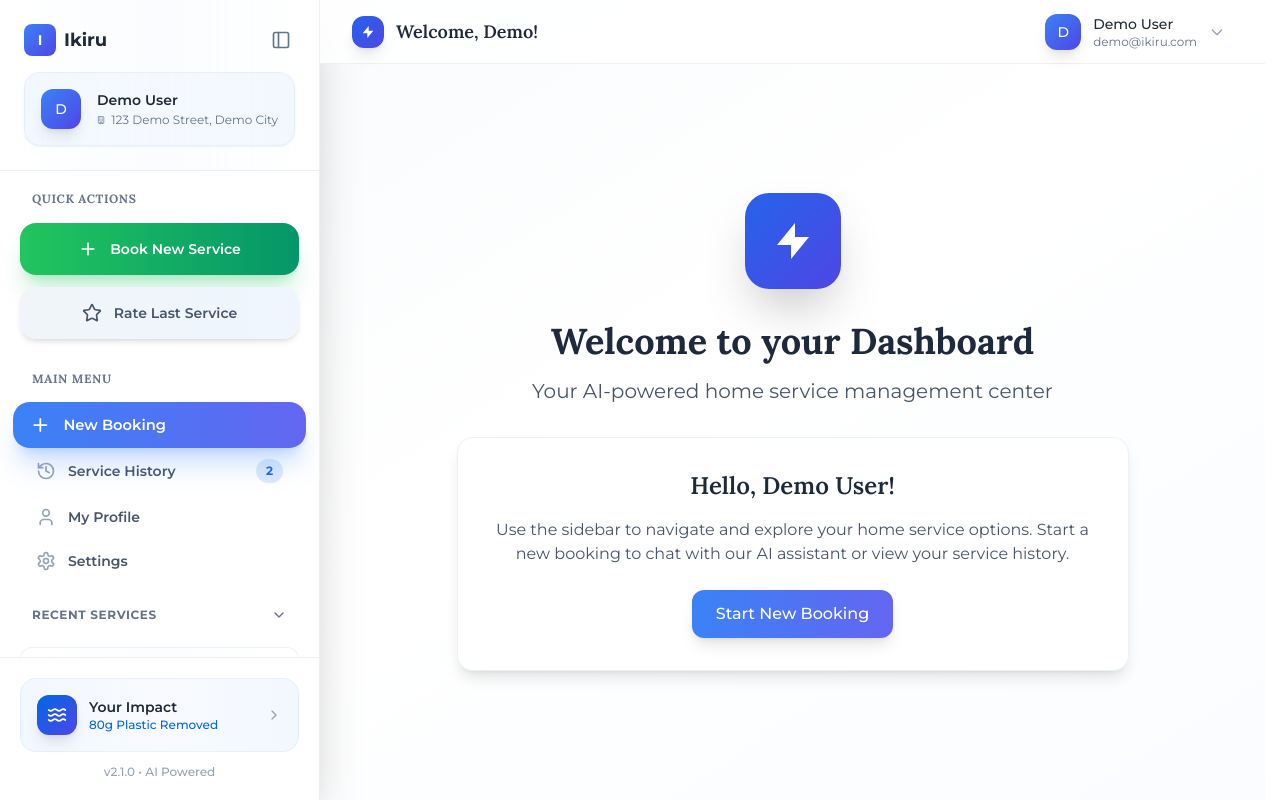
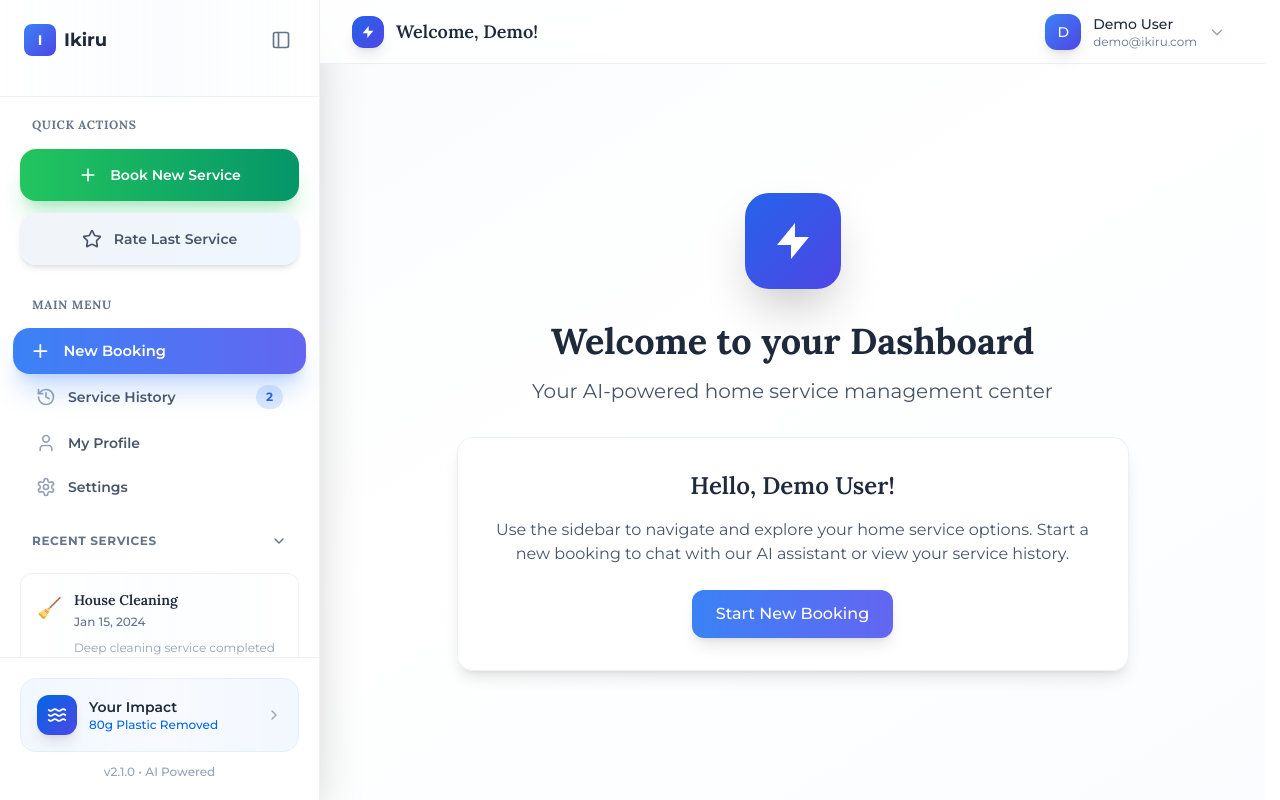
Before and after one commit to shiivatsh/iki-uidesign-test, a React (Vite) app: page /dashboard in a window 1280 px wide. Built offline with nearby package versions, Linux system fonts and the light colour scheme.

Commit message:
Remove demo user from sidebar
Remove the demo user element from the top of the sidebar.

```diff
--- a/src/components/ServiceSidebar.tsx
+++ b/src/components/ServiceSidebar.tsx
@@ -137,35 +137,6 @@ const ServiceSidebar: React.FC<ServiceSidebarProps> = ({ trackingCode, userData,
             <PanelLeft className="w-5 h-5 text-slate-500 group-hover:text-slate-700" />
           </button>
         </div>
-
-        {/* Enhanced User Info Card */}
-        {!isCollapsed && userData && (
-          <div className="p-4 bg-gradient-to-r from-blue-50/80 via-indigo-50/40 to-blue-50/80 rounded-2xl border border-blue-100/60 shadow-sm">
-            <div className="flex items-center space-x-4">
-              <div className="w-10 h-10 bg-gradient-to-br from-blue-500 to-indigo-600 rounded-xl flex items-center justify-center text-white text-sm font-medium shadow-lg">
-                {userData.name?.charAt(0)?.toUpperCase() || 'U'}
-              </div>
-              <div className="flex-1 min-w-0">
-                <p className="text-sm font-semibold text-slate-800 truncate">
-                  {userData.name || 'User'}
-                </p>
-                <p className="text-xs text-slate-500 truncate mt-0.5">
-                  {userData.address ? (
-                    <span className="flex items-center">
-                      <Building className="w-3 h-3 mr-1.5" />
-                      {userData.address}
-                    </span>
-                  ) : (
-                    <span className="flex items-center text-slate-400">
-                      <Building className="w-3 h-3 mr-1.5" />
-                      Add your address
-                    </span>
-                  )}
-                </p>
-              </div>
-            </div>
-          </div>
-        )}
       </div>
 
       {/* Enhanced Navigation */}
```
